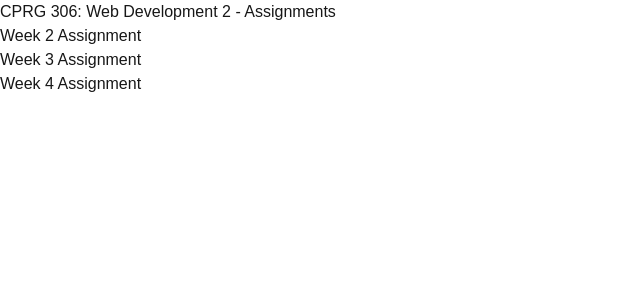
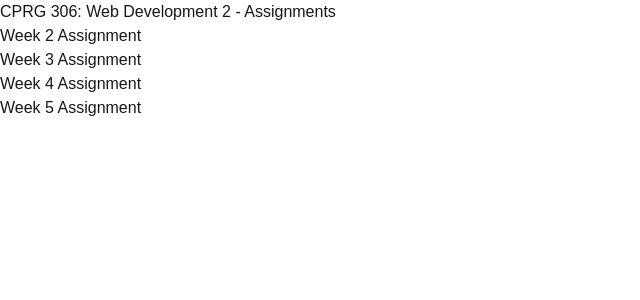
Before and after one commit to MalekMansour/cprg306-assignments, a Next.js app: page / in a window 1280 px wide. Shown: the top 300 px of the page, without its empty margins (0-640 px from the left). Built offline with nearby package versions, Linux system fonts and the light colour scheme.

Commit message:
Update page.js

```diff
--- a/app/page.js
+++ b/app/page.js
@@ -5,6 +5,7 @@ export default function Page() {
           <h2><a href="/week-2">Week 2 Assignment</a></h2>
           <h2><a href="/week-3">Week 3 Assignment</a></h2>
           <h2><a href="/week-4">Week 4 Assignment</a></h2>
+          <h2><a href="/week-5">Week 5 Assignment</a></h2>
       </main>
     );
 }
```
